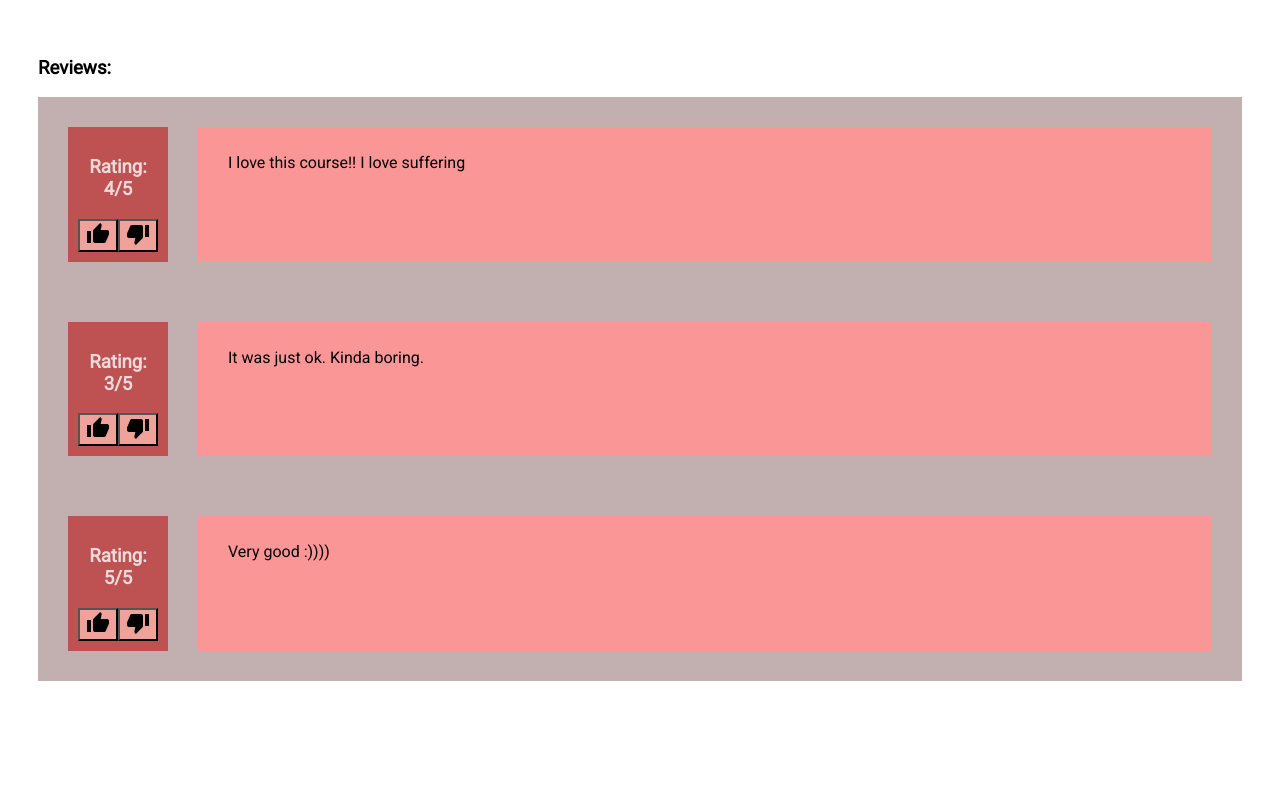
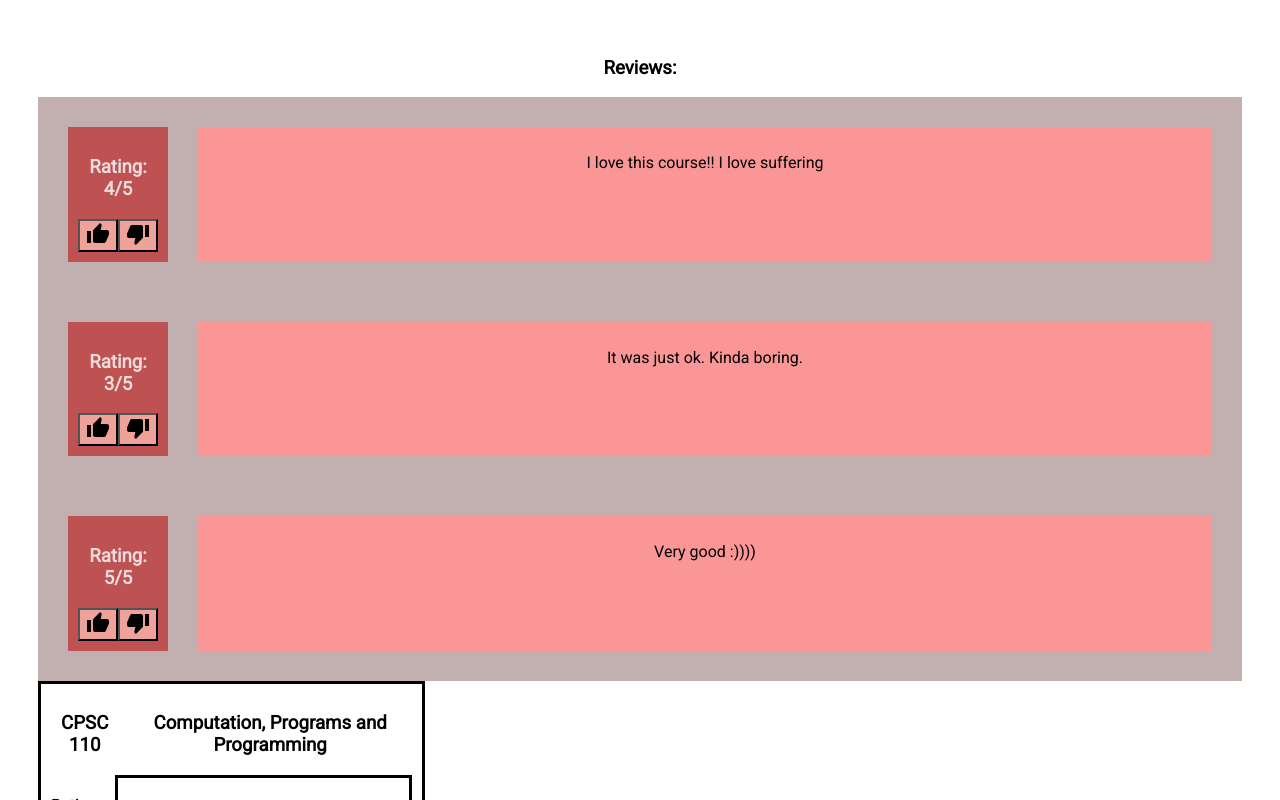
Before and after one commit to aaronNgu/CourseHub, a React (Create React App) app: page / in a window 1280 px wide. Shown: the top 800 px of the page. Built offline with nearby package versions, Linux system fonts and the light colour scheme.

Commit message:
added CourseItem to App.js

```diff
--- a/src/App.js
+++ b/src/App.js
@@ -1,10 +1,14 @@
 import React from 'react';
 import './App.css';
 import ReviewItemList from "./components/ReviewItemList";
+import CourseItem from './components/CourseItem';
 
 const App = () => {
   return (
-      <ReviewItemList/>
+    <div className="App">
+      <ReviewItemList />
+      <CourseItem />
+    </div>
   );
 };
 
```
